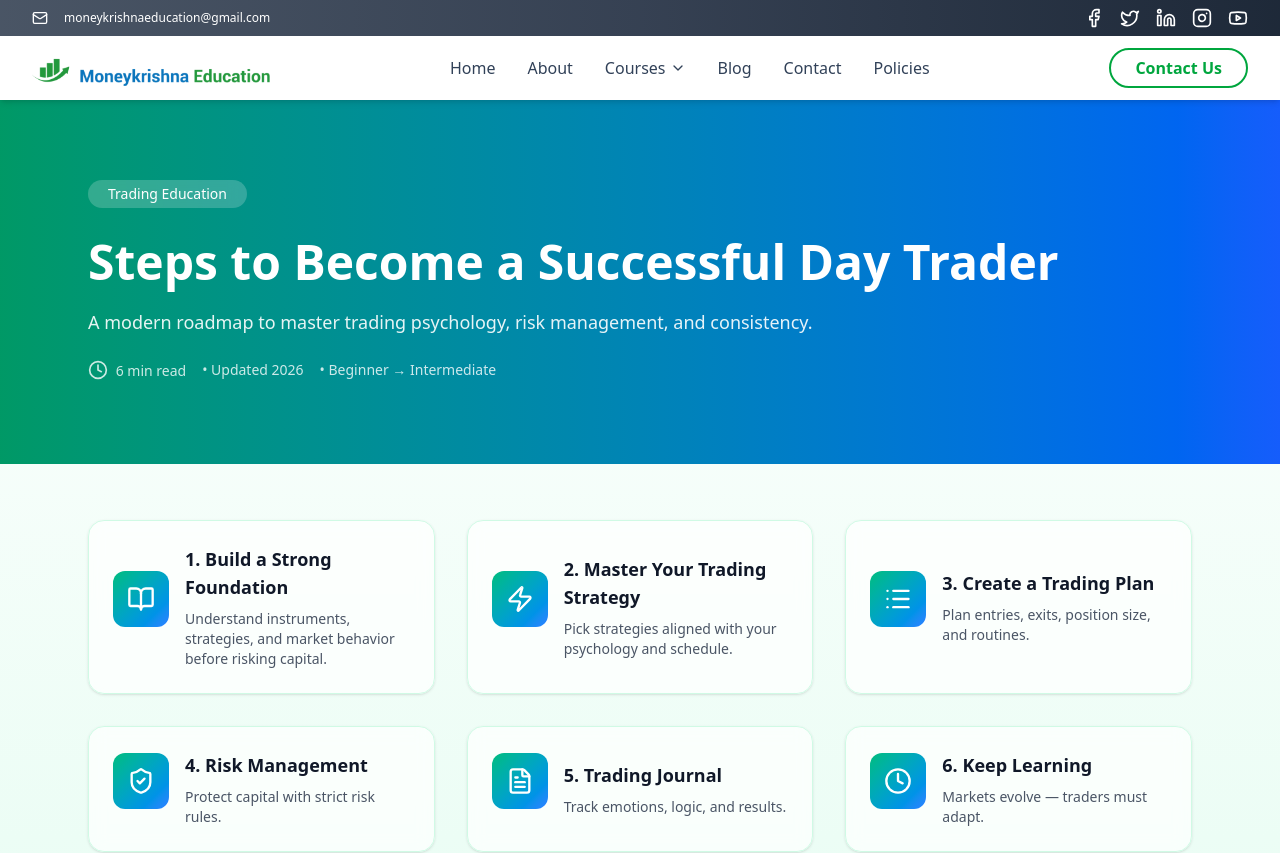
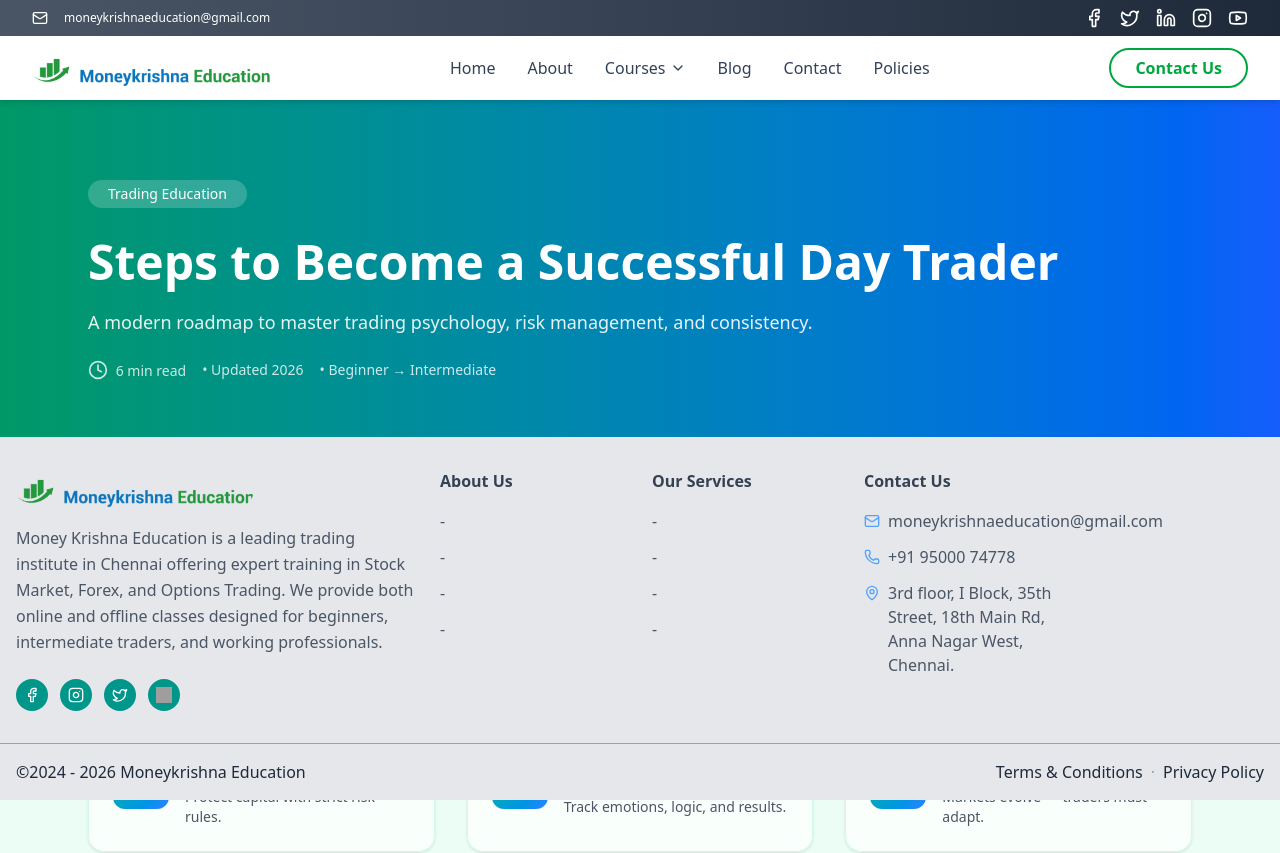
Before and after one commit to Moneykrishnaeducation/MKE, a React (Vite) app: page /blog/become-trader in a window 1280 px wide. Shown: the top 853 px of the page. Built offline with nearby package versions, Linux system fonts and the light colour scheme; grey boxes are pictures that could not be loaded.

Commit message:
footer fixed

```diff
--- a/src/Components/Footer.jsx
+++ b/src/Components/Footer.jsx
@@ -9,7 +9,7 @@ const Icon = ({ children }) => (
 
 const Footer = () => {
   return (
-    <footer className="bg-gray-200 text-slate-800">
+    <footer className="fixed bottom-0 left-0 w-full bg-gray-200 text-slate-800 z-10">
       <div className="max-w-screen-xl mx-auto px-4 py-8">
         <div className="grid grid-cols-1 md:grid-cols-12 gap-6">
           <div className="md:col-span-4">
```
